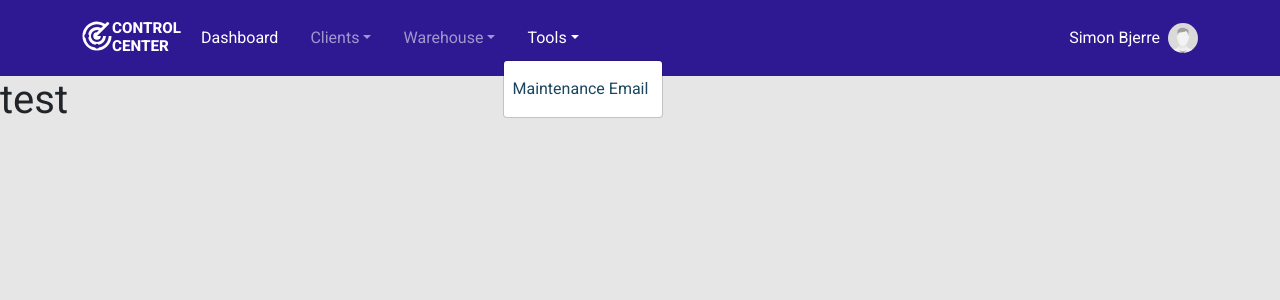
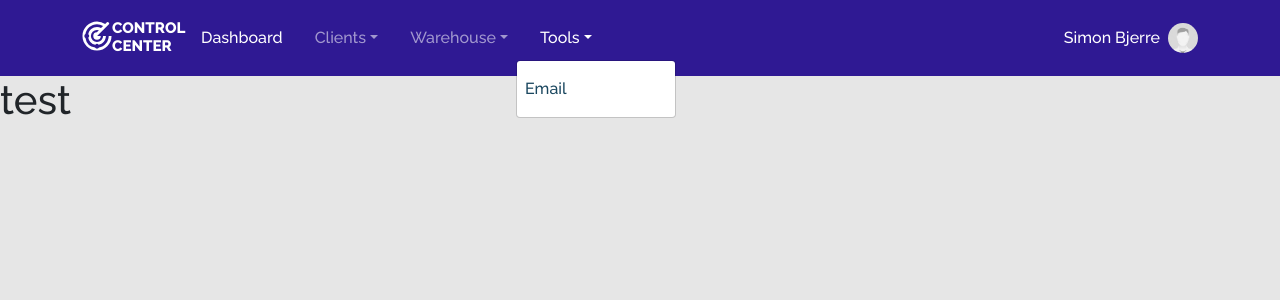
Before and after one commit to bjerrecs/CC, a React (Create React App) app: page / in a window 1280 px wide. Both pictures are taken after a click on the button "Tools". Shown: the top 300 px of the page. Built offline with nearby package versions, Linux system fonts and the light colour scheme.

Commit message:
changed font and navbar

```diff
--- a/src/components/navbar.js
+++ b/src/components/navbar.js
@@ -31,7 +31,7 @@
                 <NavDropdown.Item ><Link to="/warehouse/location" className="darkA">Locations</Link></NavDropdown.Item>
             </NavDropdown>
             <NavDropdown title="Tools" id="collasible-nav-dropdown">
-                <Nav.Link ><Link to="/email" className="darkA">Maintenance Email</Link></Nav.Link>
+                <Nav.Link ><Link to="/email" className="darkA">Email</Link></Nav.Link>
             </NavDropdown>
             </Nav>
             <Nav>
--- a/src/index.css
+++ b/src/index.css
@@ -1,3 +1,4 @@
+@import url('https://fonts.googleapis.com/css2?family=Raleway:wght@100;200;300;400;500;600;700;800;900&display=swap');
 body {
   --cc: #1a475f;
   --cc1: #2F1993;
@@ -6,7 +7,9 @@
   --Platinum: #E6E6E6;
   --Onyx: #39393A;
   margin: 0;
-  font-family: 'Roboto', sans-serif!important;
+  font-family: 'Roboto', sans-serif;
+  font-family: 'Raleway', sans-serif!important;
+  font-weight: 500;
   -webkit-font-smoothing: antialiased;
   -moz-osx-font-smoothing: grayscale;
   background-color: var(--Platinum);
```
